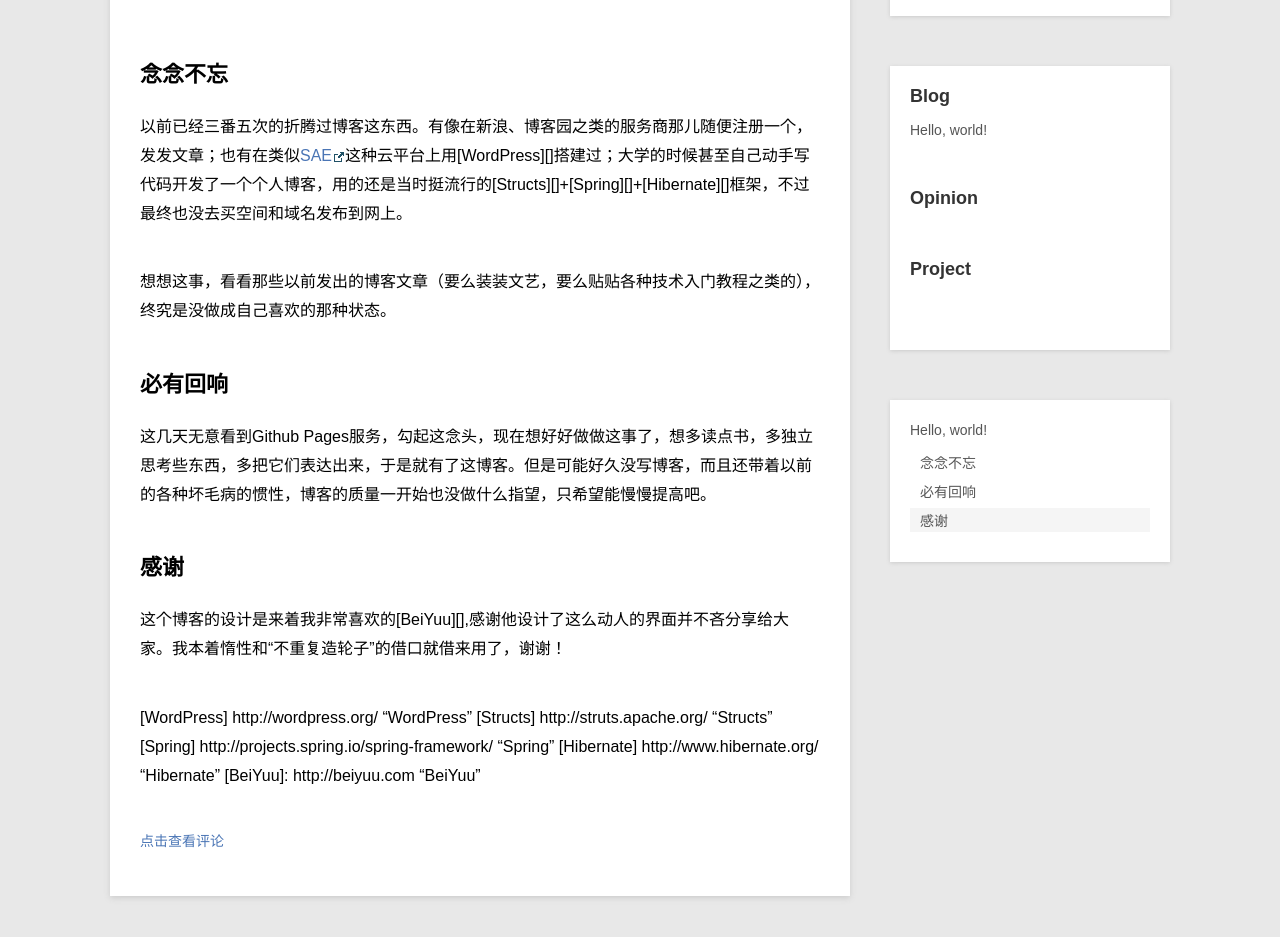
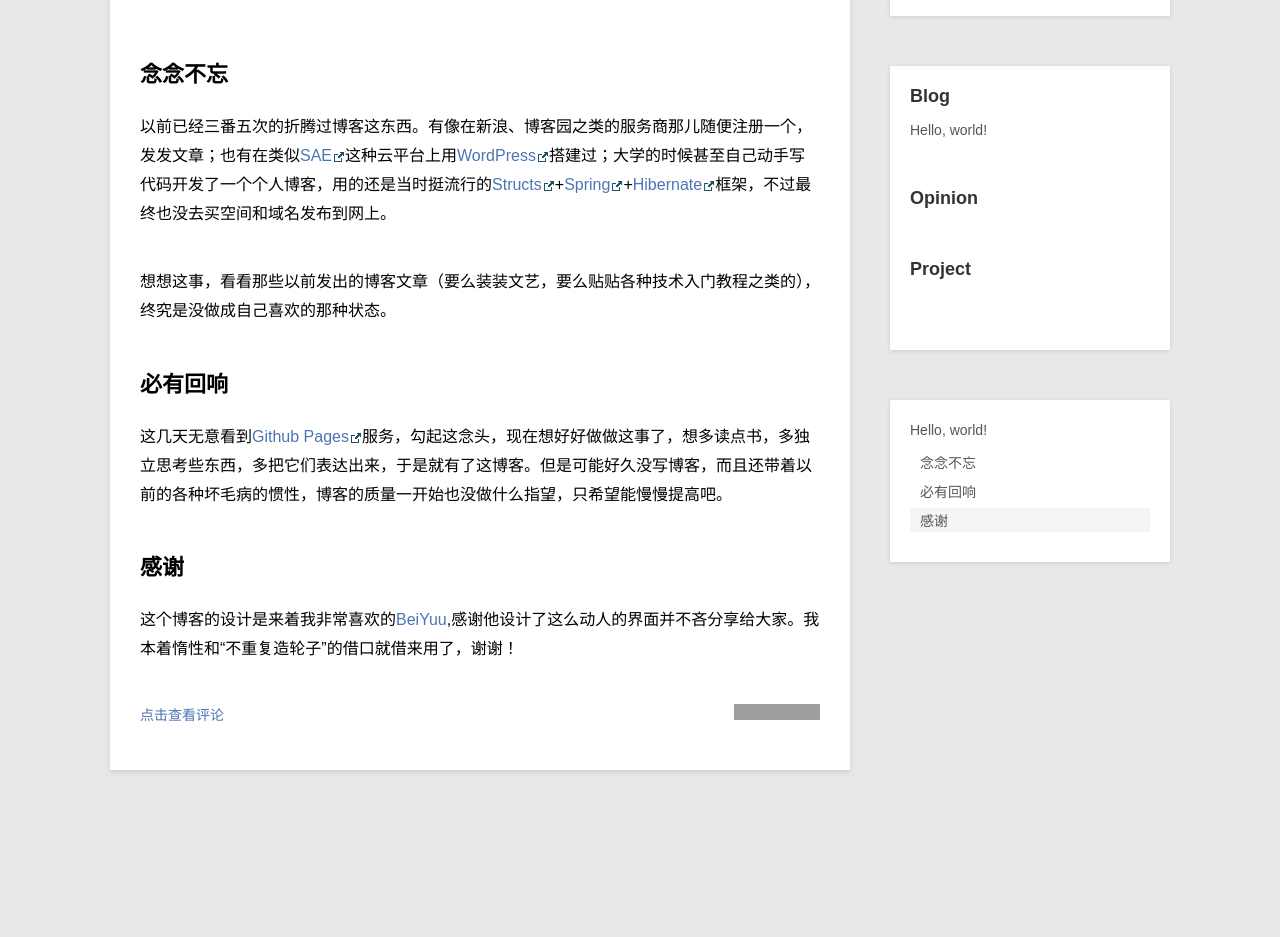
Before and after one commit to samirchen/samirchen.github.io, a Jekyll site: the page built from _posts/blog/2013-10-08-Hello-world.md, in a window 1280 px wide, cut to the strip 189-1165 px from the top of the page. Shown: the top 937 px of the strip. Built offline with Jekyll 4.4.1, drawn with Linux system fonts in a browser that asks for light colours; Markdown is read by kramdown in place of the engine named in the settings; after the commit the page ends 1039 px from its top, so only the background shows below that; some of the changed lines change nothing that is shown; grey boxes are pictures that could not be loaded.

Commit message:
first blog

```diff
--- a/_posts/blog/2013-10-08-Hello-world.md
+++ b/_posts/blog/2013-10-08-Hello-world.md
@@ -13,15 +13,16 @@ description: 对于开博客这个想法已是念念不忘好久，开博第一
 
 ##必有回响
 
-这几天无意看到Github Pages服务，勾起这念头，现在想好好做做这事了，想多读点书，多独立思考些东西，多把它们表达出来，于是就有了这博客。但是可能好久没写博客，而且还带着以前的各种坏毛病的惯性，博客的质量一开始也没做什么指望，只希望能慢慢提高吧。
+这几天无意看到[Github Pages][]服务，勾起这念头，现在想好好做做这事了，想多读点书，多独立思考些东西，多把它们表达出来，于是就有了这博客。但是可能好久没写博客，而且还带着以前的各种坏毛病的惯性，博客的质量一开始也没做什么指望，只希望能慢慢提高吧。
 
 ##感谢
 
 这个博客的设计是来着我非常喜欢的[BeiYuu][],感谢他设计了这么动人的界面并不吝分享给大家。我本着惰性和“不重复造轮子”的借口就借来用了，谢谢！
 
 [SAE]: http://sae.sina.com.cn/ "SAE"
-[WordPress] http://wordpress.org/ "WordPress"
-[Structs] http://struts.apache.org/ "Structs"
-[Spring] http://projects.spring.io/spring-framework/ "Spring"
-[Hibernate] http://www.hibernate.org/ "Hibernate"
+[WordPress]: http://wordpress.org/ "WordPress"
+[Structs]: http://struts.apache.org/ "Structs"
+[Spring]: http://projects.spring.io/spring-framework/ "Spring"
+[Hibernate]: http://www.hibernate.org/ "Hibernate"
+[Github Pages]: http://pages.github.com/ "Github Pages"
 [BeiYuu]: http://beiyuu.com	 "BeiYuu"
```
